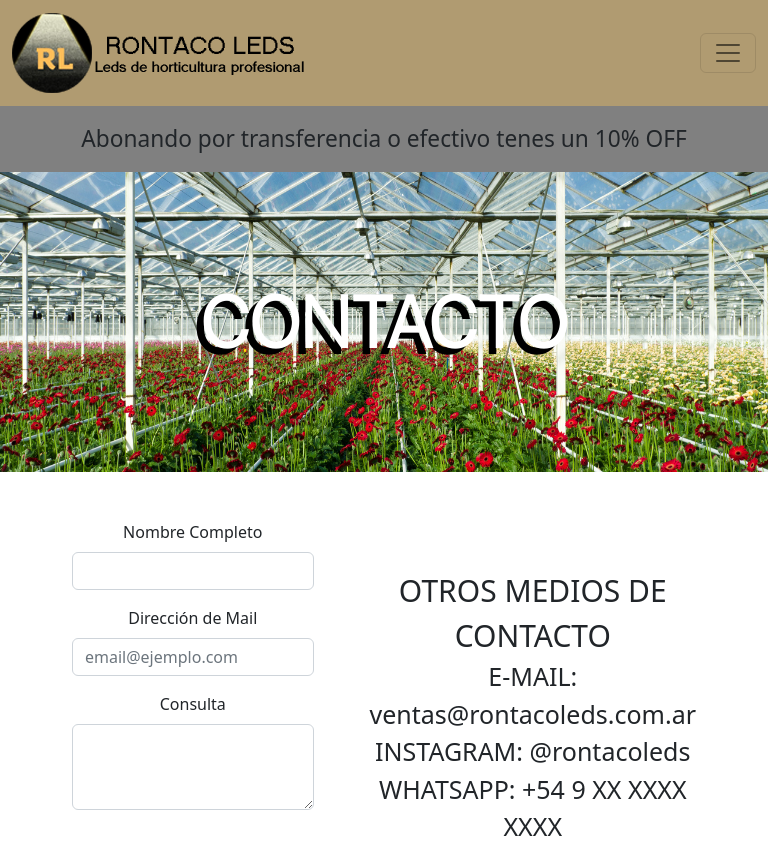
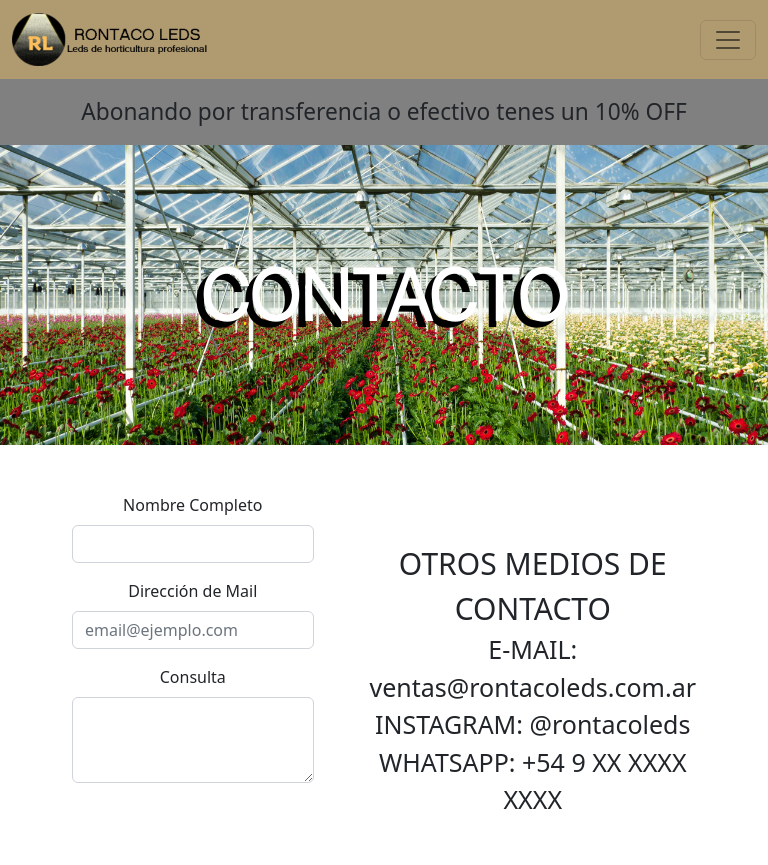
Before and after one commit to Rontaco/rontaco-leds, a plain HTML site: page contacto.html in a window 768 px wide. Shown: the top 865 px of the page. Drawn offline with nearby package versions, Linux system fonts and the light colour scheme.

Commit message:
Ultimos ajustes para hacer responsive las paginas Nosotros y Productos

```diff
--- a/contacto.html
+++ b/contacto.html
@@ -43,7 +43,7 @@
   </header>
   <body>
     <!-- Inicio Subheader-->
-    <div class="text-center p-3 fs-4" style="background-color:gray">Abonando por transferencia o efectivo tenes un 10% OFF</div>
+    <div class="text-center p-3 fs-4 sub-header" style="background-color:gray">Abonando por transferencia o efectivo tenes un 10% OFF</div>
     <!-- Fin Subheader -->
     <div>
         <p id="contacto-titulo" class="bienvenido position-absolute start-50 translate-middle fw-bolder">CONTACTO</p>
--- a/style.css
+++ b/style.css
@@ -3,7 +3,6 @@
     margin: 0;
     padding: 0;
 }
-
 
 #img-iconos-inicio {
     max-width: 70px;
@@ -63,12 +62,18 @@ body, footer, header {
     width: 175px;
     height: 125px;
     }
+    .logo-rontacoleds{
+        max-width: 175px;
+    }
 }
 @media screen and (min-width:400px) and (max-width: 600px){
     .texto-body {font-size: 11px}
     .imagen-body-nosotros {
     width: 131px;
     height: 94px;
+    }
+    .logo-rontacoleds{
+        max-width: 175px;
     }
 }
 @media screen and (min-width: 768px) and (max-width:992px){
@@ -77,12 +82,18 @@ body, footer, header {
     width: 231px;
     height: 165px;
     }
+    .logo-rontacoleds{
+        max-width: 200px;
+    }
 }
 @media screen and (max-width: 400px){
     .texto-body {font-size: 10px}
     .imagen-body-nosotros {
     width: 100px;
     height: 80px;
+    }
+    .logo-rontacoleds{
+        max-width: 200px;
     }
 }
 .lista-contacto {
```
Also changed, not shown: nosotros.html (+1 -1 lines).
